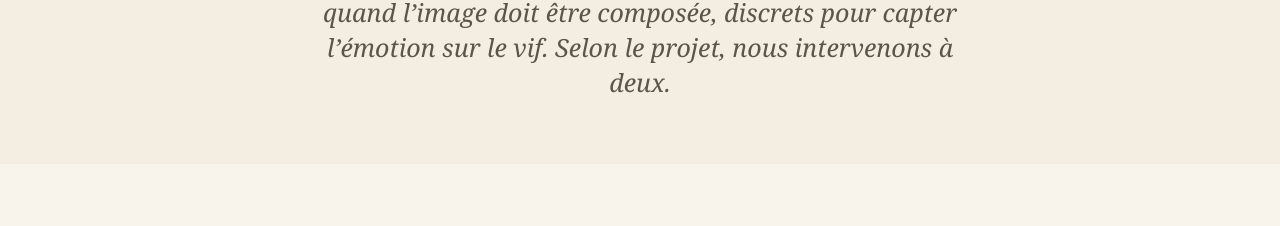
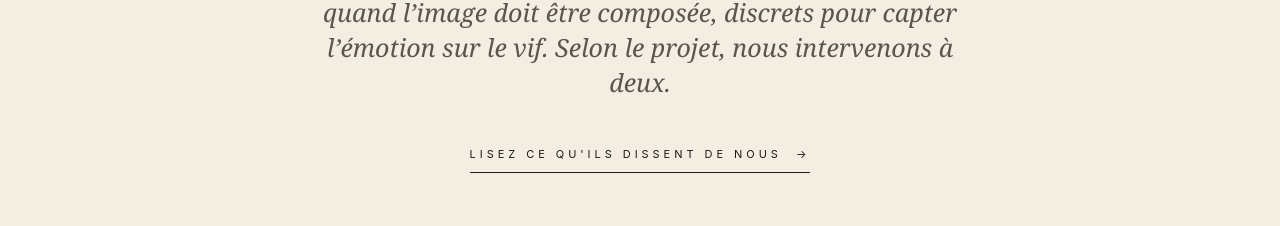
Before and after one commit to AntoineFe/DFly, a React (Vite) app: page / in a window 1280 px wide. Shown: the part 1106-1332 px from the top of the page. Built offline with nearby package versions, Linux system fonts and the light colour scheme; no server answers.

Commit message:
Update Home.jsx

```diff
--- a/src/pages/Home.jsx
+++ b/src/pages/Home.jsx
@@ -102,6 +102,16 @@ export default function Home({ lang, setLang }) {
                 'We adapt our approach to each situation: present when the image needs to be composed, and discreet to capture emotions as they happen. \nBeing a pair means we can adapt, give a different view.'
               )}
             </div>
+			<div style={{ textAlign: 'center', marginTop: 36 }}>
+				<a href="#temoignages" style={{
+				  fontFamily: 'var(--sans)', fontSize: 11, letterSpacing: '0.36em',
+				  textTransform: 'uppercase', color: 'var(--fg)',
+				  borderBottom: '1px solid var(--fg)', paddingBottom: 8,
+				  display: 'inline-block',
+				}}>
+				  {t('Lisez ce qu\'ils dissent de nous', 'Read what they say about us')} &nbsp;→
+				</a>
+			</div>
           </div>
         </div>
       </section>
@@ -302,7 +312,7 @@ export default function Home({ lang, setLang }) {
       </section>
 
       {/* ── TÉMOIGNAGE ── */}
-      <section style={{ padding: 'calc(var(--section-y) * 0.9) 0', background: 'var(--bg)' }}>
+      <section id="temoignages" style={{ padding: 'calc(var(--section-y) * 0.9) 0', background: 'var(--bg)' }}>
         <div className="container">
           <SectionLabel num="VII" label={t('Ce qu\'ils en disent', 'What they say')} align="center" />
           <div className="grid-3 testimonials-grid" style={{ marginTop: 56 }}>
@@ -318,9 +328,9 @@ export default function Home({ lang, setLang }) {
                 who: 'Pascale B.', where: t('Mariage · Octobre 2024', 'Wedding · October 2024'),
               },
               {
-                fr: 'Le choix des points de vue m\'a vraiment bluffé. Je recommande sans l\'ombre d\'une hésitation.',
-                en: 'The choice of viewpoints truly amazed me. I recommend without the slightest hesitation.',
-                who: 'Gérard B.', where: t('Immobilier · 2020', 'Real estate · 2020'),
+                fr: 'Le résultat est tout simplement magnifique. En regardant la vidéo, toutes les émotions sont revenues d\'un coup, nous avons eu les larmes aux yeux tant les images sont belles et authentiques.',
+                en: 'The result is simply magnificent. Watching the video, all the emotions came rushing back — we had tears in our eyes, the images are so beautiful and authentic.',
+                who: 'Jessica T.', where: t('Gender Reveal · Juin 2026', 'Gender reveal · June 2026'),
               },
             ].map((q, i) => (
               <div key={i} style={{ borderTop: '1px solid var(--line)', paddingTop: 32 }}>
```
